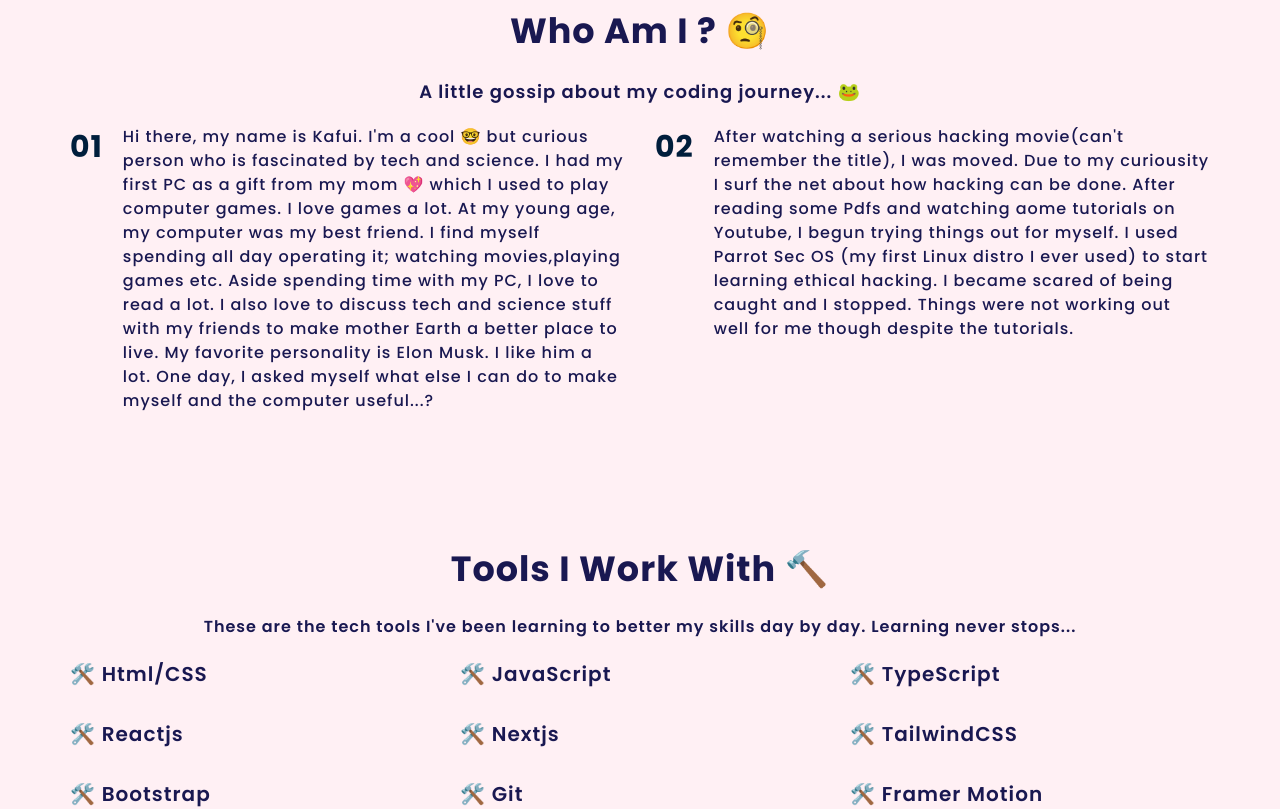
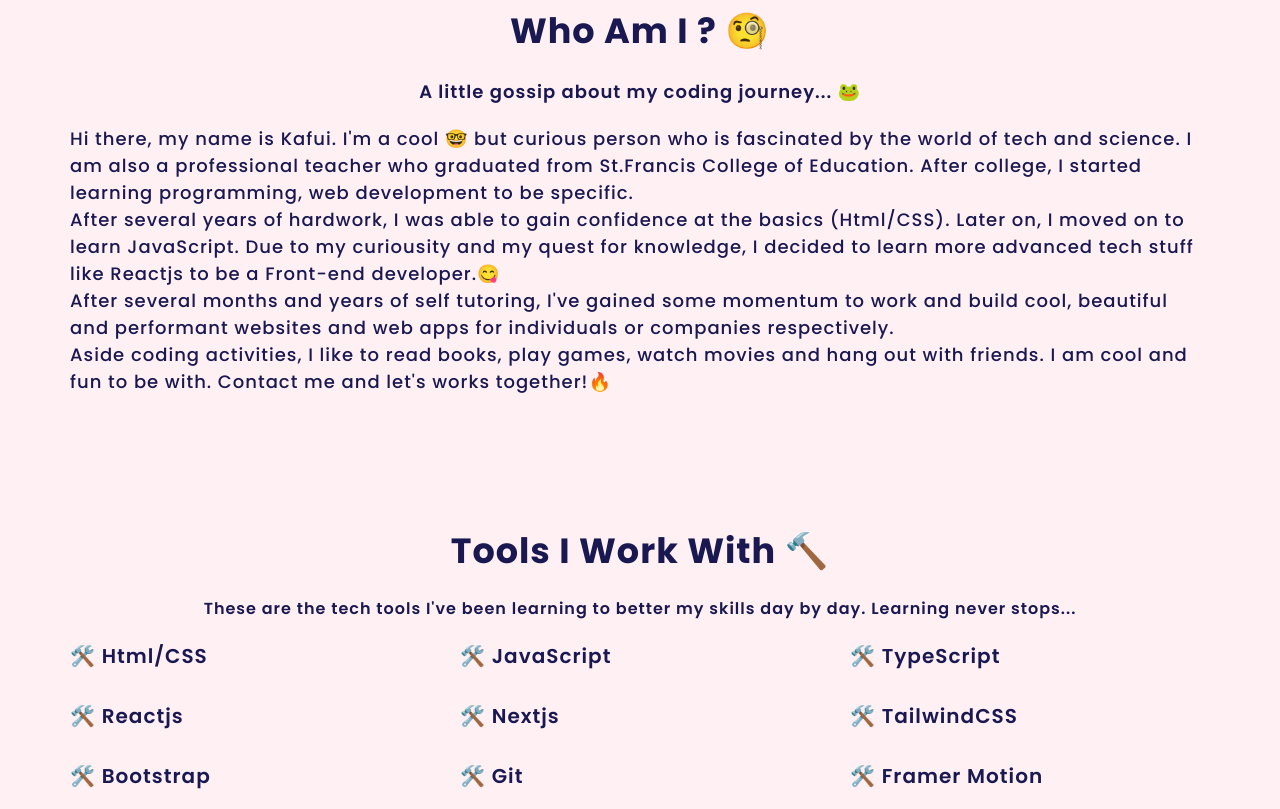
Before and after one commit to MorteyKafui/sir-kafui-portfolio, a Next.js app: page / in a window 1280 px wide. Shown: the part 700-1509 px from the top of the page. Built offline with nearby package versions, Linux system fonts and the light colour scheme; some icons are missing; a web font is replaced by a local one.

Commit message:
update about section

```diff
--- a/components/About/About.jsx
+++ b/components/About/About.jsx
@@ -10,28 +10,24 @@ const About = () => {
         </p>
         <div className={styles.aboutMe}>
           <p className={styles.text}>
-            <span className={styles.num}>01</span>
             Hi there, my name is Kafui. I&apos;m a cool 🤓 but curious person
-            who is fascinated by tech and science. I had my first PC as a gift
-            from my mom 💖 which I used to play computer games. I love games a
-            lot. At my young age, my computer was my best friend. I find myself
-            spending all day operating it; watching movies,playing games etc.
-            Aside spending time with my PC, I love to read a lot. I also love to
-            discuss tech and science stuff with my friends to make mother Earth
-            a better place to live. My favorite personality is Elon Musk. I like
-            him a lot. One day, I asked myself what else I can do to make myself
-            and the computer useful...?
-          </p>
-          <p className={styles.text}>
-            <span className={styles.num}>02</span>
-            After watching a serious hacking movie(can&apos;t remember the
-            title), I was moved. Due to my curiousity I surf the net about how
-            hacking can be done. After reading some Pdfs and watching aome
-            tutorials on Youtube, I begun trying things out for myself. I used
-            Parrot Sec OS (my first Linux distro I ever used) to start learning
-            ethical hacking. I became scared of being caught and I stopped.
-            Things were not working out well for me though despite the
-            tutorials.
+            who is fascinated by the world of tech and science. I am also a
+            professional teacher who graduated from St.Francis College of
+            Education. After college, I started learning programming, web
+            development to be specific.
+            <br />
+            After several years of hardwork, I was able to gain confidence at
+            the basics (Html/CSS). Later on, I moved on to learn JavaScript. Due
+            to my curiousity and my quest for knowledge, I decided to learn more
+            advanced tech stuff like Reactjs to be a Front-end developer.😋
+            <br />
+            After several months and years of self tutoring, I&apos;ve gained
+            some momentum to work and build cool, beautiful and performant
+            websites and web apps for individuals or companies respectively.
+            <br />
+            Aside coding activities, I like to read books, play games, watch
+            movies and hang out with friends. I am cool and fun to be with.
+            Contact me and let&apos;s works together!🔥
           </p>
         </div>
       </div>
--- a/components/About/About.module.css
+++ b/components/About/About.module.css
@@ -4,34 +4,20 @@
   padding: 5rem 0;
 }
 
-.aboutMe {
-  display: grid;
-  grid-template-columns: repeat(2, 1fr);
-  gap: 3rem;
+.aboutMe .text {
+  display: flex;
   justify-content: center;
-}
-
-.text {
-  display: flex;
-  align-items: flex-start;
-  font-size: 1.6rem;
-  gap: 2rem;
-}
-
-.text .num {
-  font-size: 3rem;
-  color: #001e3c;
-  font-weight: 700;
+  align-items: center;
 }
 
 @media screen and (max-width: 34em) {
   .aboutMe {
-    grid-template-columns: 1fr;
+    justify-content: flex-start;
   }
 }
 
 @media screen and (max-width: 26em) {
   .aboutMe {
-    grid-template-columns: 1fr;
+    justify-content: flex-start;
   }
 }
--- a/components/Contact/Contact.module.css
+++ b/components/Contact/Contact.module.css
@@ -32,6 +32,16 @@
   letter-spacing: 1.3px;
 }
 
+@media screen and (max-width: 34em) {
+  .connect {
+    display: grid;
+    grid-template-columns: 1fr 1fr;
+    justify-content: center;
+    align-items: center;
+    gap: 3rem;
+  }
+}
+
 @media screen and (max-width: 26em) {
   .connect {
     flex-direction: column;
@@ -39,3 +49,9 @@
     gap: 2rem;
   }
 }
+
+@media screen and (max-width: 280px) {
+  .connect {
+    grid-template-columns: 1fr;
+  }
+}
--- a/components/Footer/Footer.jsx
+++ b/components/Footer/Footer.jsx
@@ -7,7 +7,7 @@ const Footer = () => {
         <h4>✨little_coder ✨</h4>
         <p>Made with 💖 by Kafui, 🔥</p>
         <p>
-          &copy; {new Date().getFullYear()}{' '}
+          &copy; {new Date().getFullYear()},{' '}
           <span>Everything is permissible! 💡</span>{' '}
         </p>
       </div>
--- a/components/Skills/Skills.module.css
+++ b/components/Skills/Skills.module.css
@@ -14,7 +14,7 @@
 
 @media screen and (max-width: 34em) {
   .skills .tools {
-    grid-template-columns: 1fr;
+    grid-template-columns: 1fr 1fr;
   }
 }
 
```
